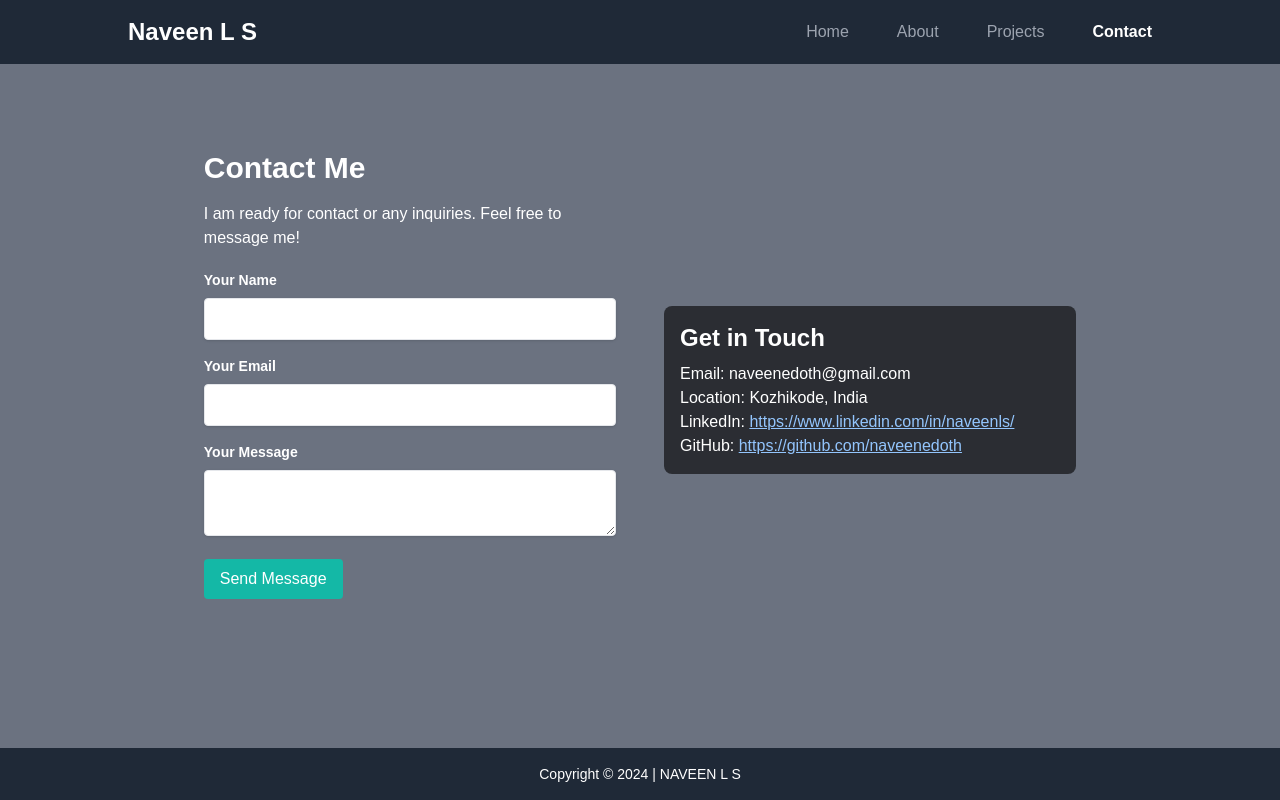
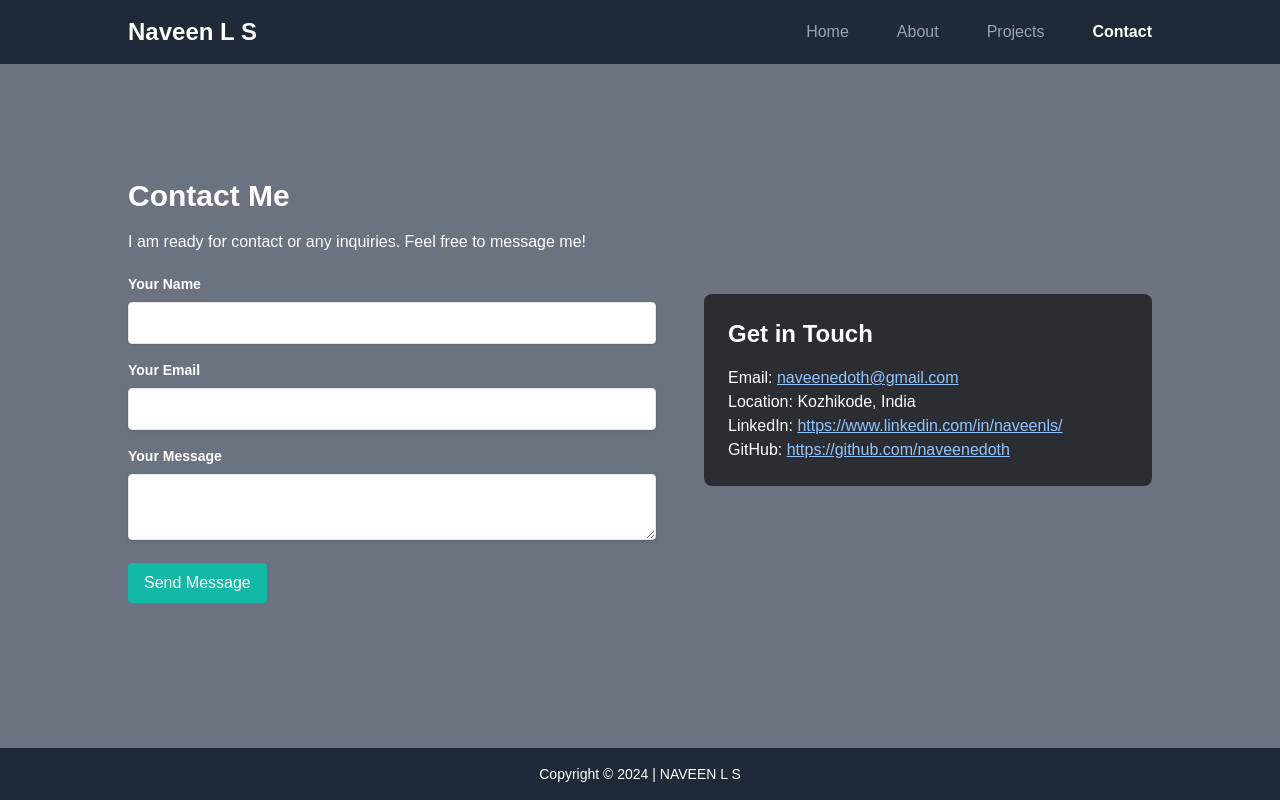
Before and after one commit to naveenedoth/nextjs-portfolio-website, a Next.js app: page /contact in a window 1280 px wide. Built offline with nearby package versions, Linux system fonts and the light colour scheme.

Commit message:
Commit #2

```diff
--- a/app/contact/page.tsx
+++ b/app/contact/page.tsx
@@ -9,40 +9,38 @@ export default function Contact() {
     const [email, setEmail] = useState('');
     const [message, setMessage] = useState('');
 
+    const scriptURL = 'https://script.google.com/macros/s/AKfycbyOiqQIH3z8gz_jE7STmRQKVo5d202k-3s9ZrjZlhoJJu8AuFUo6DTEJ5pVvdmobyxY/exec';
     const handleSubmit = async (e: React.FormEvent<HTMLFormElement>) => {
         e.preventDefault();
-        const formData = {
-            name,
-            email,
-            message,
-        };
 
-        // Send a POST request to your Google Sheets API endpoint here
-        await fetch('https://script.google.com/macros/s/AKfycbxnpTwe0vJLknH51j8LYcmKUjy4z-pkvh_onZxHkZbsT10q6IjpOSIMAExY-xG1pDpdwA/exec', {
-            method: 'POST',
-            headers: {
-                'Content-Type': 'application/json',
-            },
-            body: JSON.stringify(formData),
-        });
+        const formData = new FormData();
+        formData.append('name', name);
+        formData.append('email', email);
+        formData.append('message', message);
 
-        // Clear the form
+        try {
+            await fetch(scriptURL, { method: 'POST', body: formData });
+            alert('Message sent successfully!');
             setName('');
             setEmail('');
             setMessage('');
-        alert("Message sent successfully!");
+        } catch (error) {
+            console.error('Error!', error.message);
+        }
     };
 
     return (
         <main className="bg-gray-500 min-h-screen flex flex-col text-white">
             <Navbar />
-            <div className="max-w-screen-lg mx-auto flex flex-col md:flex-row justify-around items-center flex-grow p-8"> {/* Changed items-start to items-center */}
+            <div className="flex flex-grow justify-center items-center p-8">
+                <div className="max-w-screen-lg mx-auto flex flex-col md:flex-row justify-around items-center space-y-8 md:space-y-0 md:space-x-12 w-full">
 
-                <div className="flex-1 mb-8 md:mr-12">
+                    {/* Contact Me Section */}
+                    <div className="flex-1">
                         <h1 className="text-3xl font-bold mb-4">Contact Me</h1>
                         <p className="mb-5">I am ready for contact or any inquiries. Feel free to message me!</p>
-                    <form onSubmit={handleSubmit} className="w-full">
-                        <div className="mb-4">
+                        <form onSubmit={handleSubmit} className="w-full space-y-4" name="submit-to-google-sheet">
+                            <div>
                                 <label className="block text-sm font-bold mb-2" htmlFor="name">Your Name</label>
                                 <input
                                     type="text"
@@ -53,7 +51,7 @@ export default function Contact() {
                                     required
                                 />
                             </div>
-                        <div className="mb-4">
+                            <div>
                                 <label className="block text-sm font-bold mb-2" htmlFor="email">Your Email</label>
                                 <input
                                     type="email"
@@ -64,7 +62,7 @@ export default function Contact() {
                                     required
                                 />
                             </div>
-                        <div className="mb-4">
+                            <div>
                                 <label className="block text-sm font-bold mb-2" htmlFor="message">Your Message</label>
                                 <textarea
                                     id="message"
@@ -83,10 +81,12 @@ export default function Contact() {
                         </form>
                     </div>
 
-                <div className="flex justify-center items-center flex-1 h-full">
-                    <div className="bg-black bg-opacity-60 p-4 rounded-lg max-w-md w-full mx-auto">
-                        <h2 className="text-2xl font-bold mb-2">Get in Touch</h2>
-                        <p>Email: naveenedoth@gmail.com</p>
+                    {/* Get in Touch Card */}
+                    <div className="flex-1 bg-black bg-opacity-60 p-6 rounded-lg max-w-md w-full">
+                        <h2 className="text-2xl font-bold mb-4">Get in Touch</h2>
+                        <p>
+                            Email: <a href="mailto:naveenedoth@gmail.com" className="text-blue-300 underline">naveenedoth@gmail.com</a>
+                        </p>
                         <p>Location: Kozhikode, India</p>
                         <p>
                             LinkedIn: <a href="https://www.linkedin.com/in/naveenls/" className="text-blue-300 underline">https://www.linkedin.com/in/naveenls/</a>
--- a/app/layout.tsx
+++ b/app/layout.tsx
@@ -25,6 +25,9 @@ export default function RootLayout({
 }>) {
   return (
     <html lang="en">
+      <head>
+                <link rel="icon" href="/images/LiverBird.png" type="image/png" />
+      </head>
       <body
         className={`${geistSans.variable} ${geistMono.variable} antialiased`}
       >
```
Also changed, not shown: public/images/LiverBird.png (added). Lines whose indentation alone changed are shown as unchanged.
